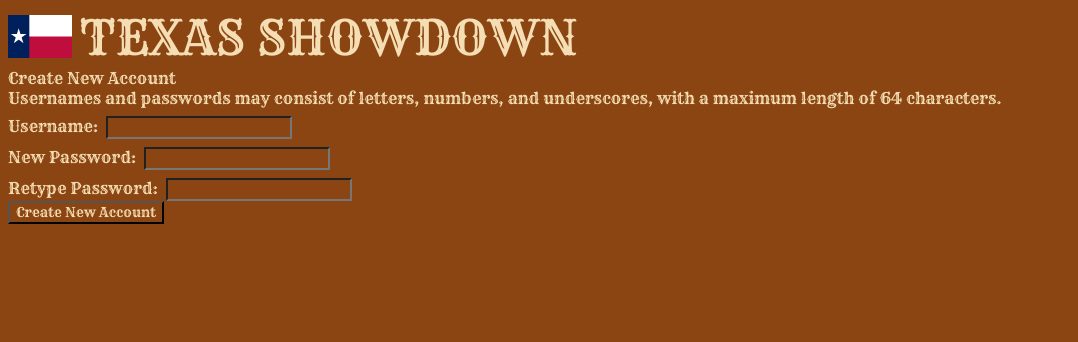
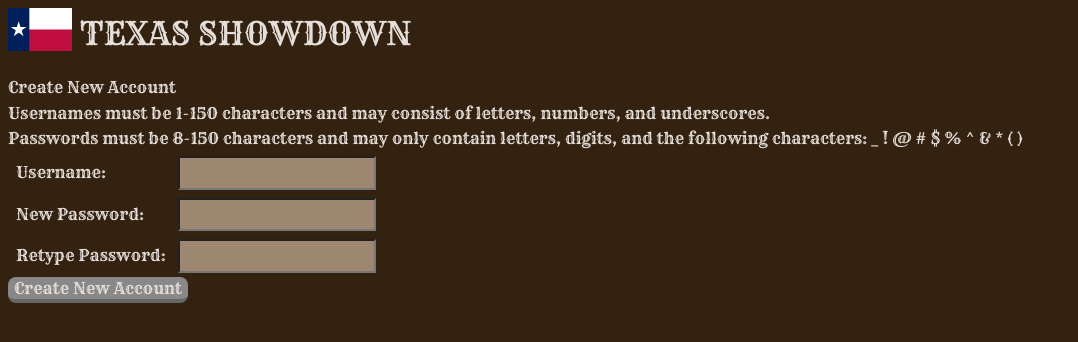
Before and after one commit to HannahLilyW/texas-showdown, a Vue app in the folder vue-project/: page /create-account in a window 1280 px wide. Shown: the top 342 px of the page, without its empty margins (0-1078 px from the left). Built offline with nearby package versions, Linux system fonts and the light colour scheme.

Commit message:
Improve create account frontend

```diff
--- a/vue-project/src/App.vue
+++ b/vue-project/src/App.vue
@@ -13,77 +13,22 @@ import { RouterLink, RouterView } from 'vue-router'
     </div>
   </header>
 
-  <RouterView />
+  <div class="container">
+    <RouterView />
+  </div>
 </template>
 
 <style scoped>
 .title-wrapper {
   display: flex;
   align-items: center;
+  padding: 8px;
 }
 #title {
-  font-size: 48px;
+  font-size: 32px;
   padding-left: 8px;
 }
-/* header {
-  line-height: 1.5;
-  max-height: 100vh;
+.container {
+  margin: 8px;
 }
-
-.logo {
-  display: block;
-  margin: 0 auto 2rem;
-}
-
-nav {
-  width: 100%;
-  font-size: 12px;
-  text-align: center;
-  margin-top: 2rem;
-}
-
-nav a.router-link-exact-active {
-  color: var(--color-text);
-}
-
-nav a.router-link-exact-active:hover {
-  background-color: transparent;
-}
-
-nav a {
-  display: inline-block;
-  padding: 0 1rem;
-  border-left: 1px solid var(--color-border);
-}
-
-nav a:first-of-type {
-  border: 0;
-}
-
-@media (min-width: 1024px) {
-  header {
-    display: flex;
-    place-items: center;
-    padding-right: calc(var(--section-gap) / 2);
-  }
-
-  .logo {
-    margin: 0 2rem 0 0;
-  }
-
-  header .wrapper {
-    display: flex;
-    place-items: flex-start;
-    flex-wrap: wrap;
-  }
-
-  nav {
-    text-align: left;
-    margin-left: -1rem;
-    font-size: 1rem;
-
-    padding: 1rem 0;
-    margin-top: 1rem;
-  }
-} */
 </style>
--- /dev/null
+++ b/vue-project/src/api.ts
@@ -0,0 +1,20 @@
+const baseUrl: string = "/texas_api/";
+
+export async function post(url: string, data: Record<string, any>) {
+    const response = await fetch(`${baseUrl}${url}`, {
+        method: "POST",
+        mode: "same-origin", // If a request is made to another origin with this mode set, the result is an error. Used to ensure that a request is always being made to your origin. See https://developer.mozilla.org/en-US/docs/Web/API/Request/mode
+        cache: "no-store", // The browser fetches the resource from the remote server without first looking in the cache, and will not update the cache with the downloaded resource. See https://developer.mozilla.org/en-US/docs/Web/API/Request/cache
+        credentials: "same-origin", // Send user credentials (cookies, basic http auth, etc..) if the URL is on the same origin as the calling script. This is the default value. See https://developer.mozilla.org/en-US/docs/Web/API/Request/credentials
+        headers: {
+            "Content-Type": "application/json",
+        },
+        referrerPolicy: "no-referrer", // The Referer header will be omitted: sent requests do not include any referrer information. See https://developer.mozilla.org/en-US/docs/Web/HTTP/Headers/Referrer-Policy
+        body: JSON.stringify(data),
+    });
+    try {
+        return response.json();
+    } catch {
+        return {"error": "Error communicating with server"}
+    }
+}
--- a/vue-project/src/assets/base.css
+++ b/vue-project/src/assets/base.css
@@ -1,54 +1,35 @@
-/* color palette from <https://github.com/vuejs/theme> */
-:root {
-  --vt-c-white: #ffffff;
-  --vt-c-white-soft: #f8f8f8;
-  --vt-c-white-mute: #f2f2f2;
+/* semantic color variables for this project */
+/* :root {
+  --color-background: #F8F0E3;
 
-  --vt-c-black: #181818;
-  --vt-c-black-soft: #222222;
-  --vt-c-black-mute: #282828;
-
-  --vt-c-indigo: #2c3e50;
-
-  --vt-c-divider-light-1: rgba(60, 60, 60, 0.29);
-  --vt-c-divider-light-2: rgba(60, 60, 60, 0.12);
-  --vt-c-divider-dark-1: rgba(84, 84, 84, 0.65);
-  --vt-c-divider-dark-2: rgba(84, 84, 84, 0.48);
-
-  --vt-c-text-light-1: var(--vt-c-indigo);
-  --vt-c-text-light-2: rgba(60, 60, 60, 0.66);
-  --vt-c-text-dark-1: var(--vt-c-white);
-  --vt-c-text-dark-2: rgba(235, 235, 235, 0.64);
-}
-
-/* semantic color variables for this project */
-:root {
-  --color-background: var(--vt-c-white);
-  --color-background-soft: var(--vt-c-white-soft);
-  --color-background-mute: var(--vt-c-white-mute);
+  --color-button: #C1B2A4;
+  --color-button-shadow: #7B7269;
 
   --color-border: var(--vt-c-divider-light-2);
   --color-border-hover: var(--vt-c-divider-light-1);
 
   --color-heading: var(--vt-c-text-light-1);
-  --color-text: var(--vt-c-text-light-1);
+  --color-text: #342211;
 
   --section-gap: 160px;
+} */
+
+/* @media (prefers-color-scheme: dark) { */
+:root {
+  --color-background: #342211;
+  --color-text: #E5DFDA;
+
+  --color-button: #84694D;
+  --color-button-shadow: #654321;
+  --color-button-hover: #9D8771;
+  --color-button-disabled: #888888;
+  --color-button-disabled-shadow: #666666;
+
+  --color-input-background: #9D8771;
+  --color-input-text: #342211;
+
 }
-
-@media (prefers-color-scheme: dark) {
-  :root {
-    --color-background: var(--vt-c-black);
-    --color-background-soft: var(--vt-c-black-soft);
-    --color-background-mute: var(--vt-c-black-mute);
-
-    --color-border: var(--vt-c-divider-dark-2);
-    --color-border-hover: var(--vt-c-divider-dark-1);
-
-    --color-heading: var(--vt-c-text-dark-1);
-    --color-text: var(--vt-c-text-dark-2);
-  }
-}
+/* } */
 
 *,
 *::before,
@@ -59,15 +40,18 @@
   font-weight: normal;
 }
 
+input {
+  color: var(--color-input-text);
+  background-color: var(--color-input-background);
+}
+
 body {
   min-height: 100vh;
   color: var(--color-text);
   background: var(--color-background);
   transition: color 0.5s, background-color 0.5s;
   line-height: 1.6;
-  font-family: Inter, -apple-system, BlinkMacSystemFont, 'Segoe UI', Roboto, Oxygen, Ubuntu,
-    Cantarell, 'Fira Sans', 'Droid Sans', 'Helvetica Neue', sans-serif;
-  font-size: 15px;
+  font-size: 16px;
   text-rendering: optimizeLegibility;
   -webkit-font-smoothing: antialiased;
   -moz-osx-font-smoothing: grayscale;
--- a/vue-project/src/assets/main.css
+++ b/vue-project/src/assets/main.css
@@ -1,4 +1,4 @@
-/* @import './base.css'; */
+@import './base.css';
 
 @font-face {
   font-family: 'rye';
@@ -7,40 +7,30 @@
 
 * {
   font-family: rye;
-  background-color: #8B4513;
-  color: #F5DEB3;
+  color: var(--color-text);
+}
+div, a {
+  background-color: transparent;
 }
 
-/* #app {
-  max-width: 1280px;
-  margin: 0 auto;
-  padding: 2rem;
-
-  font-weight: normal;
+.button {
+  background-color: var(--color-button);
+  border: 0px;
+  cursor: pointer;
+  border-bottom: 4px solid var(--color-button-shadow);
+  border-radius: 8px;
+  text-align: center;
+  display: flex;
+  justify-content: center;
+  font-size: 16px;
 }
 
-a,
-.green {
-  text-decoration: none;
-  color: hsla(160, 100%, 37%, 1);
-  transition: 0.4s;
+.button:hover {
+  background-color: var(--color-button-hover);
 }
 
-@media (hover: hover) {
-  a:hover {
-    background-color: hsla(160, 100%, 37%, 0.2);
-  }
+.button.disabled {
+  background-color: var(--color-button-disabled);
+  border-bottom: 4px solid var(--color-button-disabled-shadow);
+  cursor: not-allowed;
 }
-
-@media (min-width: 1024px) {
-  body {
-    display: flex;
-    place-items: center;
-  }
-
-  #app {
-    display: grid;
-    grid-template-columns: 1fr 1fr;
-    padding: 0 2rem;
-  }
-} */
--- a/vue-project/src/views/CreateAccountView.vue
+++ b/vue-project/src/views/CreateAccountView.vue
@@ -1,21 +1,56 @@
 <script setup lang="ts">
-
-    const backendUrl = "/texas_api/";
+import { post } from '../api.js'
+import { watch, ref } from 'vue'
+import type { Ref } from 'vue'
 
 // Form data
-    let text: string = "";
-    let password: string = "";
-    let retypePassword: string = "";
+let username: Ref<string> = ref("");
+let password: Ref<string> = ref("");
+let retypePassword: Ref<string> = ref("");
+
+let passwordsMismatch: Ref<boolean> = ref(false);
+let invalid: Ref<boolean> = ref(true);
+let error: Ref<boolean|string> = ref(false);
+
+function isValid() {
+    return ((username.value.length > 0) &&
+        (username.value.length <= 150) &&
+        (username.value.match(/^[A-Za-z0-9_]+$/)) &&
+        (password.value.length > 7) &&
+        (password.value.length <= 150) &&
+        (password.value.match(/^[A-Za-z0-9_!@#$%^&*()]+$/)) &&
+        !passwordsMismatch.value
+    )
+}
+
+watch(username, (newVal) => {
+    invalid.value = !isValid();
+})
+watch(password, (newVal) => {
+    passwordsMismatch.value = (newVal != retypePassword.value);
+    invalid.value = !isValid();
+})
+watch(retypePassword, (newVal) => {
+    passwordsMismatch.value = (newVal != password.value);
+    invalid.value = !isValid();
+})
 
 function createAccount(event: Event) {
 
     // Needed because by default, pressing a button in a form will reload the page. We don't want that.
     event.preventDefault();
 
+    if (isValid()) {
         // Send the data
-        fetch(backendUrl).then(r => {
-            console.log(r);
+        post("create_account/", {"username": username, "password": password}).then(r => {
+            if (!r['error']) {
+                error.value = false
+                console.log('no error')
+            } else {
+                error.value = r['error']
+            }
         })
+    }
 };
 </script>
 
@@ -24,31 +59,37 @@
         Create New Account
     </header>
     <div>
-        Usernames and passwords may consist of letters, numbers, and underscores, with a maximum length of 64 characters.
+        <p>Usernames must be 1-150 characters and may consist of letters, numbers, and underscores.</p>
+        <p>Passwords must be 8-150 characters and may only contain letters, digits, and the following characters: _ ! @ # $ % ^ & * ( )</p>
     </div>
 
     <form>
-        <div class="form-row">
         <label for="username">Username:</label>
-            <input id="username" v-model="text" maxlength="64">
-        </div>
-        <div class="form-row">
+        <input id="username" v-model="username" maxlength="150">
         <label for="password">New Password:</label>
-            <input id="password" type="password" v-model="password" maxlength="64">
-        </div>
-        <div class="form-row">
+        <input id="password" type="password" v-model="password" maxlength="150">
         <label for="retypePassword">Retype Password:</label>
-            <input id="retypePassword" type="password" v-model="retypePassword" maxlength="64">
-        </div>
-        <button @click="createAccount($event)">Create New Account</button>
+        <input id="retypePassword" type="password" v-model="retypePassword" maxlength="150">
     </form>
+    <div class="error" v-if="passwordsMismatch">Passwords do not match</div>
+    <div class="error" v-if="error">{{ error }}</div>
+    <button class="button" :class="{disabled: invalid}" @click="createAccount($event)">Create New Account</button>
 </template>
 
 <style scoped>
 label {
-    margin-right: 8px;
+    padding: 4px;
+    margin: 4px;
+    white-space: nowrap;
 }
-.form-row {
-    margin-top: 8px;
+form {
+    display: grid;
+    grid-template-columns: min-content max-content;
+}
+
+input {
+    width: 100%;
+    padding: 4px;
+    margin: 4px;
 }
 </style>
--- a/vue-project/src/views/HomeView.vue
+++ b/vue-project/src/views/HomeView.vue
@@ -5,12 +5,16 @@
 <template>
   <nav>
     <div class="route-wrapper">
-      <div class="route" v-if="true">
-        <RouterLink to="/create-account">Create Account</RouterLink>
-      </div>
-      <div class="route" v-if="true">
-        <RouterLink to="/login">Log In</RouterLink>
-      </div>
+      <RouterLink to="/create-account">
+        <div class="route button" v-if="true">
+          Create Account
+        </div>
+      </RouterLink>
+      <RouterLink to="/login">
+        <div class="route button" v-if="true">
+          Log In
+        </div>
+      </RouterLink>
     </div>
   </nav>
   <!-- <main>
@@ -22,9 +26,13 @@
 .route-wrapper {
   display: flex;
   align-items: center;
+  gap: 8px;
+  margin: 8px;
 }
 .route {
-  padding-right: 8px;
+  margin-right: 8px;
+  margin: auto;
+  width: 150px;
 }
 
 </style>
```
Lines whose indentation alone changed are shown as unchanged.
